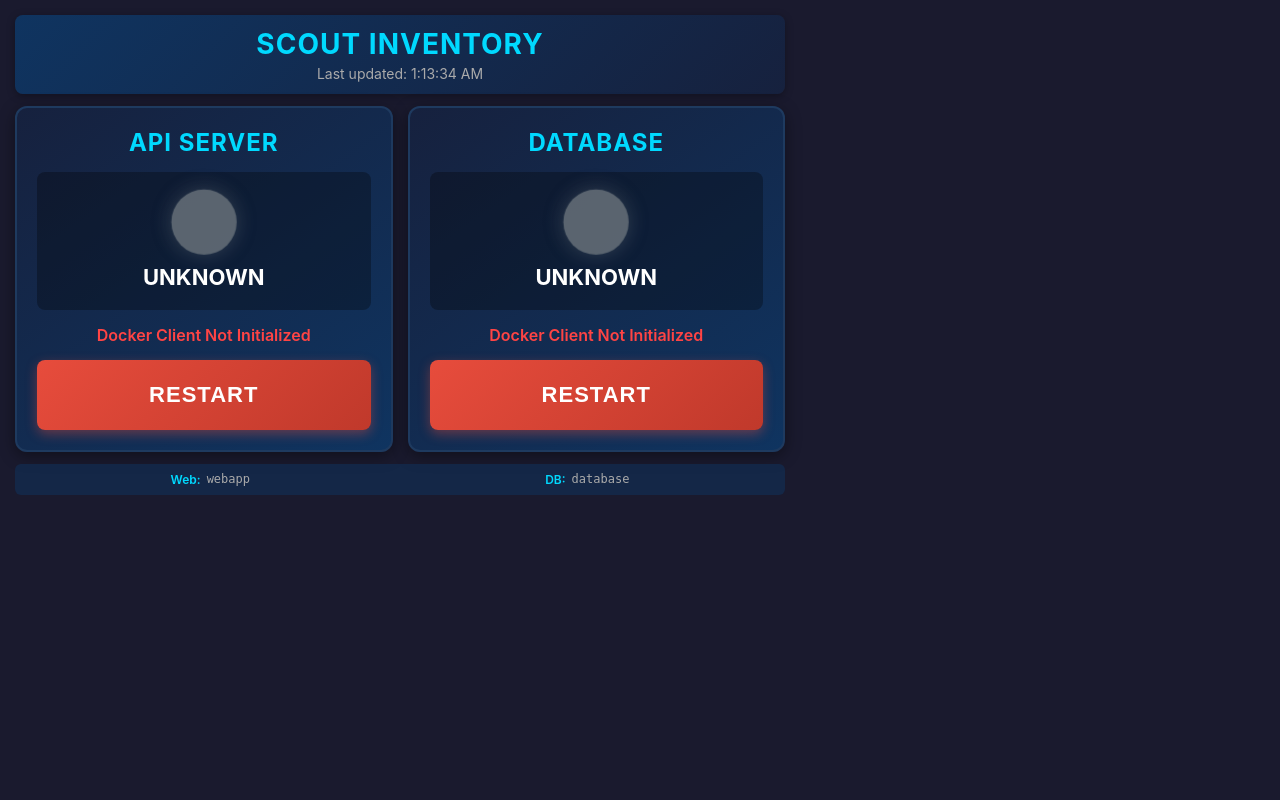
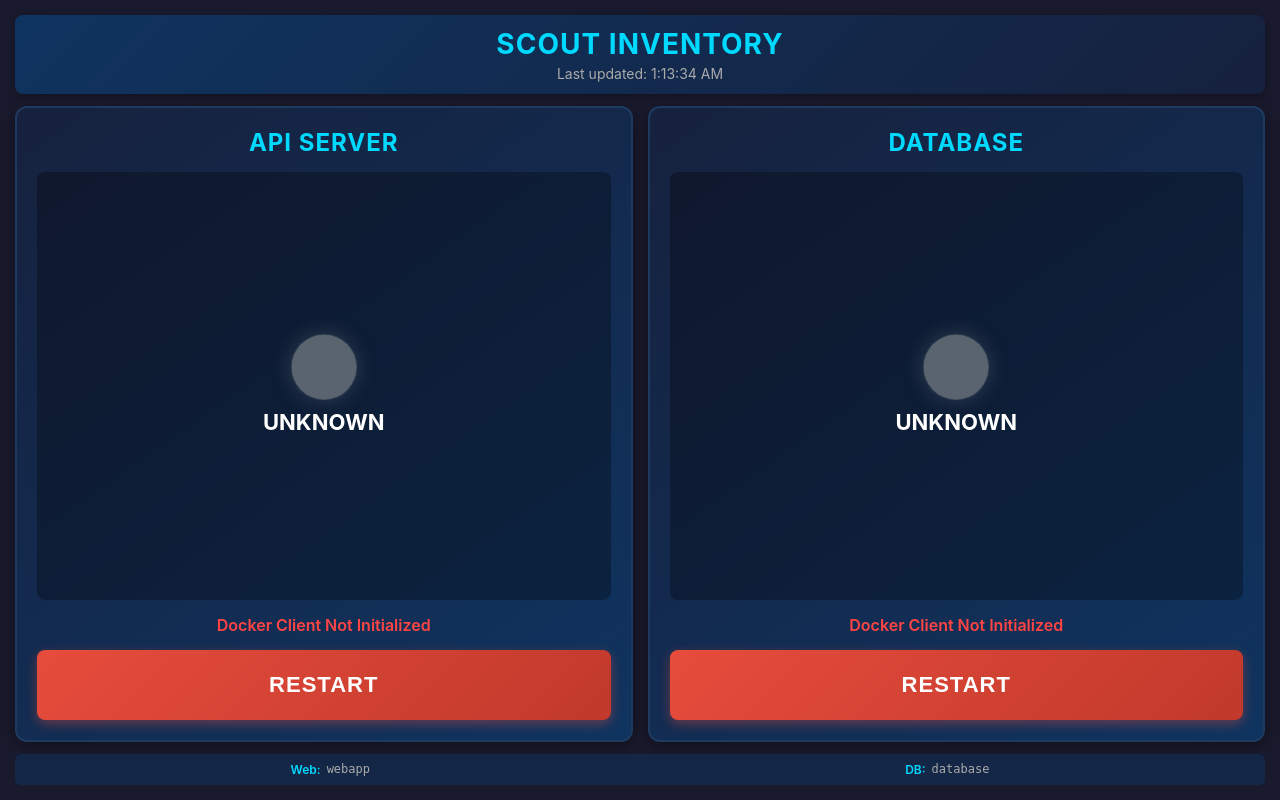
Before and after one commit to bgauger/Scout--inventory-, a Flask app: page / in a window 1280 px wide. Run offline with Flask 3, Linux system fonts and the light colour scheme.

Commit message:
Fix viewport dimensions for proper display

```diff
--- a/static/css/style.css
+++ b/static/css/style.css
@@ -11,8 +11,9 @@ body {
     background: #1a1a2e;
     color: #eee;
     overflow: hidden;
-    width: 800px;
-    height: 480px;
+    width: 100vw;
+    height: 100vh;
+    margin: 0;
     -webkit-touch-callout: none;
     -webkit-user-select: none;
     user-select: none;
```
